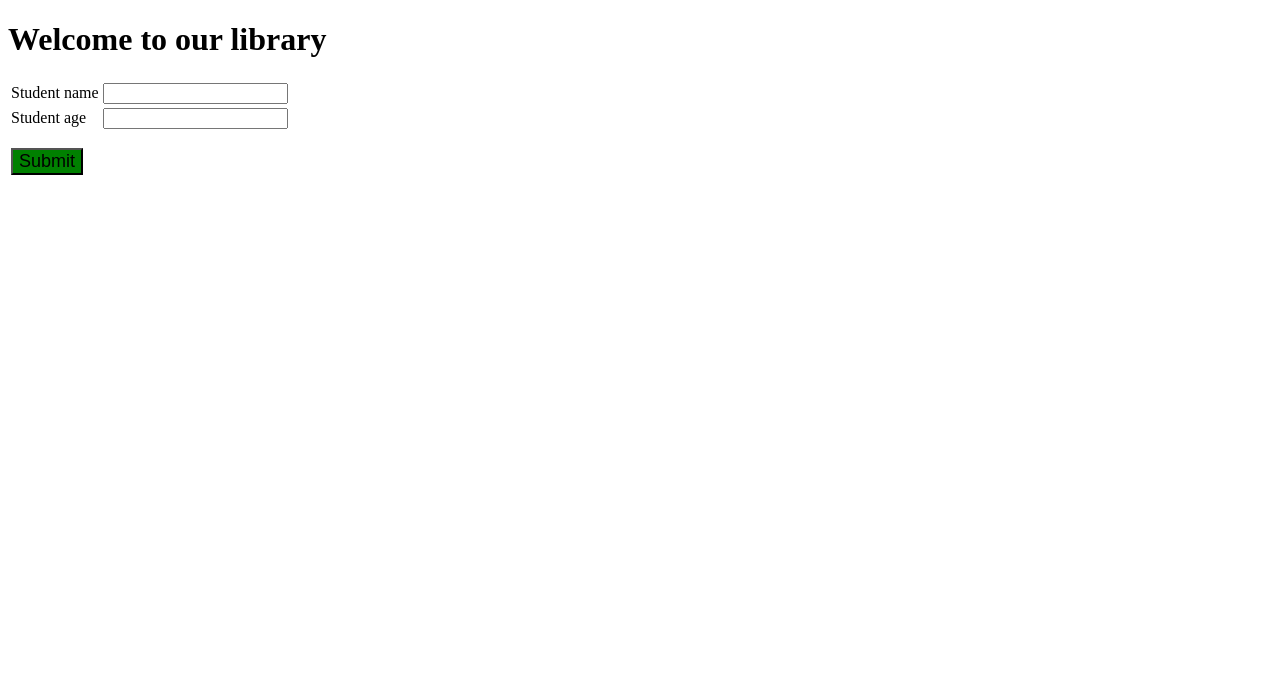
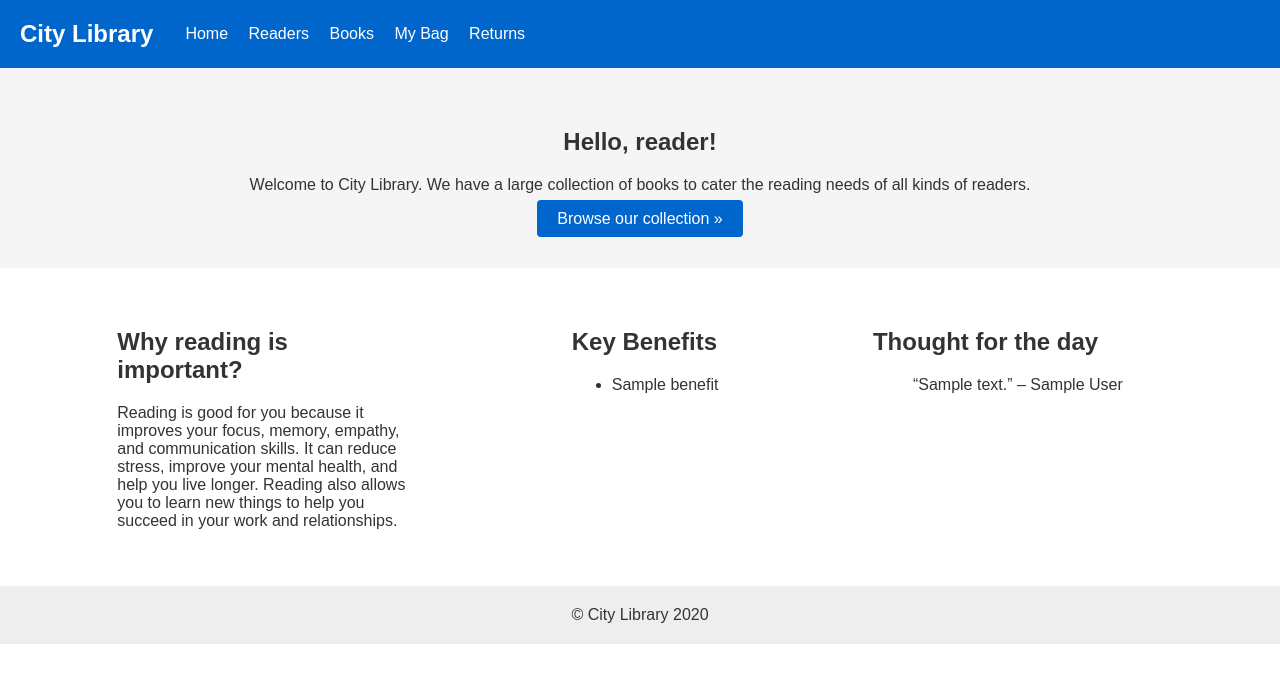
Before and after one commit to adityakumartiwary/library_management, a Django app: template library_mgmt/libmg_port/templates/index.html in a window 1280 px wide. Shown: the top 683 px of the page. Run offline with Django 5.2, Linux system fonts and the light colour scheme; the template is opened without the code that fills it: most values are stand-ins (such as "Sample title", 1, 10 or a date in 2020).

```diff
--- /dev/null
+++ b/library_mgmt/libmg_port/templates/home.html
@@ -0,0 +1,6 @@
+<!DOCTYPE html>
+{% extends "index.html" %}
+{% load static %}
+{% block main_content %}
+<h1>i am home page</h1>
+{% endblock %}
--- a/library_mgmt/libmg_port/templates/index.html
+++ b/library_mgmt/libmg_port/templates/index.html
@@ -1,34 +1,63 @@
 <!DOCTYPE html>
 <html lang="en">
 <head>
-    <meta charset="UTF-8">
-    <meta name="viewport" content="width=device-width, initial-scale=1.0">
-    <title>Library Management</title>
+  <meta charset="UTF‑8" />
+  <meta name="viewport" content="width=device-width, initial-scale=1.0" />
+  <title>{% block title %}City Library{% endblock %}</title>
+  <style>
+    body { font-family: Arial, sans-serif; margin:0; padding:0; color:#333; }
+    header { background:#0066cc; color:#fff; padding:20px; display:flex; align-items:center; }
+    header .brand { font-size:1.5rem; font-weight:bold; margin-right:2rem; }
+    nav a { color:#fff; margin-right:1rem; text-decoration:none; }
+    .hero { padding:40px; background:#f5f5f5; text-align:center; }
+    .hero h1 { margin-bottom:20px; }
+    .hero a.button { background:#0066cc; color:#fff; padding:10px 20px; text-decoration:none; border-radius:4px; }
+    .content { display:flex; justify-content:space-around; padding:40px; }
+    .column { max-width:300px; }
+    footer { background:#eee; text-align:center; padding:20px; }
+  </style>
 </head>
 <body>
-    <h1>Welcome to our library</h1>
-    <form method="POST" action="/save">
-        {% csrf_token %}
-        <table>
-            <tbody>
-                <tr>
-                    <td><label class="my_label">Student name</label></td>
-                    <td><input type="text" name="student_name"></td>
-                </tr>
-                <tr>
-                    <td><label class="my_label my_secondary_label">Student age</label></td>
-                    <td><input type="text" name="student_age"></td>
-                </tr>
-                <tr>
-                    <td colspan="2">
-                        <button type="submit" style="background:green;display:block;margin-top:15px;margin-bottom:15px;font-size:18px;">
-                            Submit
-                        </button>
-                    </td>
-                </tr>
-            </tbody>
-        </table>
-    </form>
+  <header>
+    <div class="brand">City Library</div>
+    <nav>
+      <a href="{% url 'home' %}">Home</a>
+      <a href="{% url 'readers' %}">Readers</a>
+      <a href="{% url 'books' %}">Books</a>
+      <a href="{% url 'bag' %}">My Bag</a>
+      <a href="{% url 'returns' %}">Returns</a>
+    </nav>
+  </header>
 
+  <section class="hero">
+    <h1>Hello, {{ user.username|default:"reader" }}!</h1>
+    <p>Welcome to City Library. We have a large collection of books to cater the reading needs of all kinds of readers.</p>
+    <a href="{% url 'books' %}" class="button">Browse our collection »</a>
+  </section>
+
+  <section class="content">
+    <div class="column">
+      <h2>Why reading is important?</h2>
+      <p>Reading is good for you because it improves your focus, memory, empathy, and communication skills. It can reduce stress, improve your mental health, and help you live longer. Reading also allows you to learn new things to help you succeed in your work and relationships.</p>
+    </div>
+    <div class="column">
+      <h2>Key Benefits</h2>
+      <ul>
+        {% for benefit in benefits %}
+          <li>{{ benefit }}</li>
+        {% endfor %}
+      </ul>
+    </div>
+    <div class="column">
+      <h2>Thought for the day</h2>
+      <blockquote>
+        “{{ quote.text }}” – {{ quote.author }}
+      </blockquote>
+    </div>
+  </section>
+
+  <footer>
+    &copy; City Library {{ year }}
+  </footer>
 </body>
 </html>
--- a/library_mgmt/libmg_port/urls.py
+++ b/library_mgmt/libmg_port/urls.py
@@ -2,8 +2,8 @@ from django.urls import path
 from .views import *
 
 urlpatterns = [
-    path('', home, name='home'),
+    path('', home, name='home'),  # This maps the root URL to the home view
     path('home/', home, name='home'),
-    path('shop', shopping_cart, name='shopping'),  # Change 'shopping' to 'shop'
-    path('save',save_student),
+    path('shop', shopping_cart, name='shopping'),
+    path('save', save_student),
 ]
--- a/library_mgmt/libmg_port/views.py
+++ b/library_mgmt/libmg_port/views.py
@@ -4,8 +4,10 @@ from django.http import HttpResponse
 from django.shortcuts import render,redirect
 
 # Create your views here.
+
+
 def home(request):
-    return render(request,"index.html",context={})
+    return render(request, "home.html", context={"current_tab": "home"})
 
 def shopping_cart(request):
     return HttpResponse("This is the shopping cart page")
```
Also changed, not shown: library_mgmt/libmg_port/templates/index_old.html (added, +34 -0 lines).
